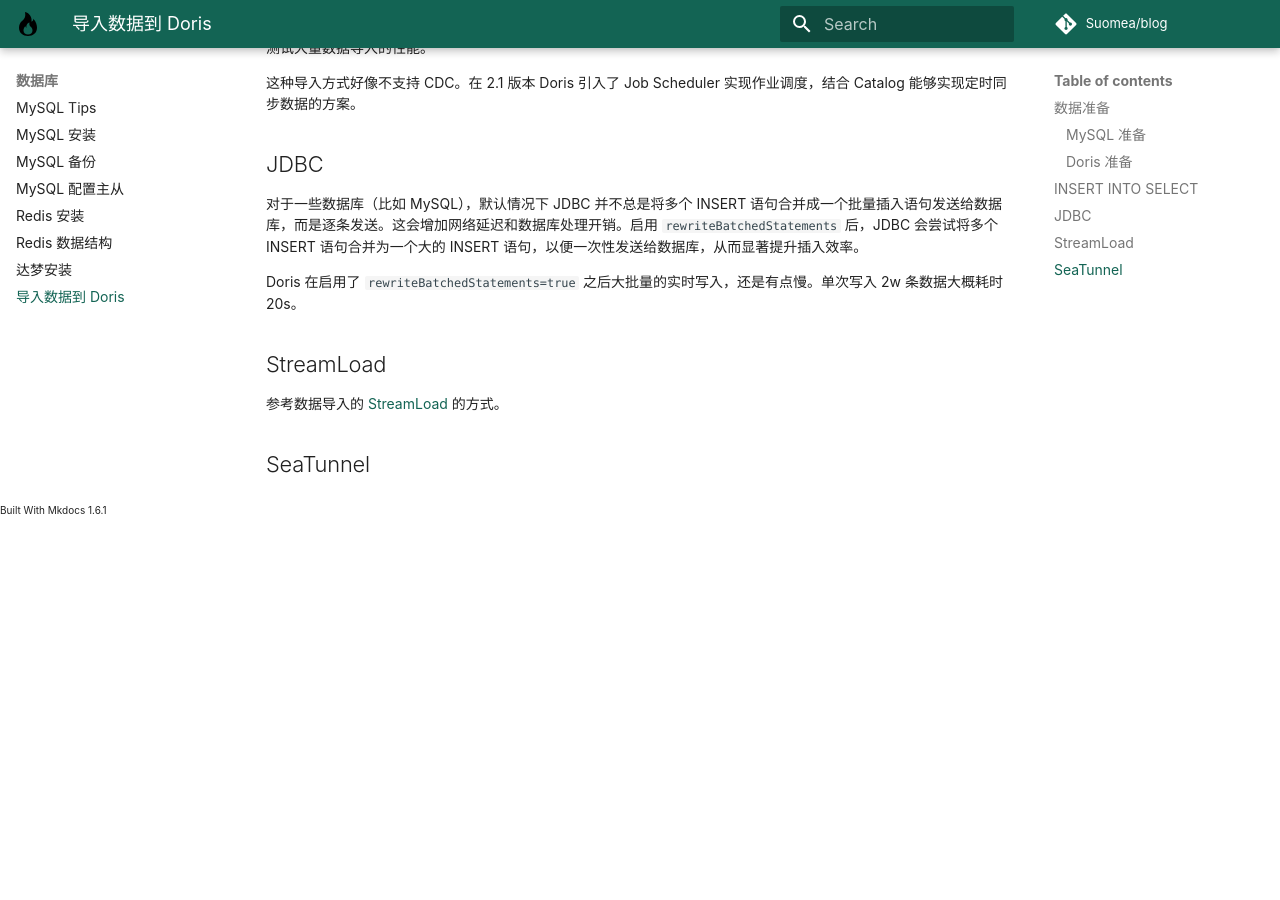
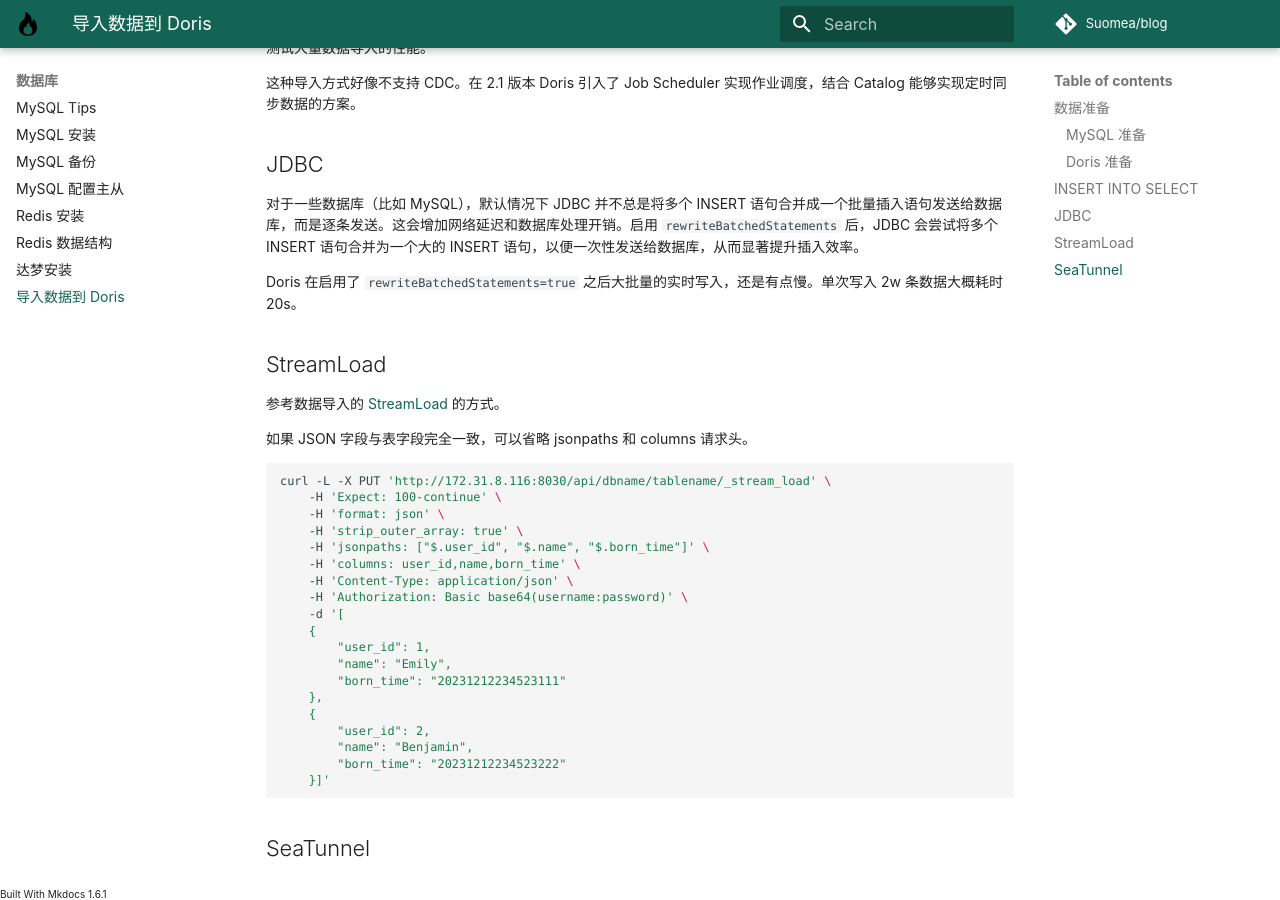
Before and after one commit to Suomea/blog, an MkDocs documentation site: the page built from docs/Doris/导入数据到 Doris.md, in a window 1280 px wide and 900 px high, scrolled down 2661 px. Built offline with MkDocs 1.6.1 and Material for MkDocs 9.7.7, drawn with Linux system fonts in a browser that asks for light colours; some web fonts are replaced; comment, search, counter and statistics services are not loaded; before the commit the page ends 3177 px from its top, so only the background shows below that.

Commit message:
更新 Kafka 和 Doris 笔记。

````diff
--- a/docs/Doris/导入数据到 Doris.md
+++ b/docs/Doris/导入数据到 Doris.md
@@ -147,4 +147,28 @@
 
 ## StreamLoad
 参考数据导入的 [StreamLoad](https://doris.apache.org/zh-CN/docs/2.0/data-operate/import/stream-load-manual) 的方式。
+
+如果 JSON 字段与表字段完全一致，可以省略 jsonpaths 和 columns 请求头。
+
+```shell
+curl -L -X PUT 'http://172.31.8.116:8030/api/dbname/tablename/_stream_load' \
+	-H 'Expect: 100-continue' \
+	-H 'format: json' \
+	-H 'strip_outer_array: true' \
+	-H 'jsonpaths: ["$.user_id", "$.name", "$.born_time"]' \
+	-H 'columns: user_id,name,born_time' \
+	-H 'Content-Type: application/json' \
+	-H 'Authorization: Basic base64(username:password)' \
+	-d '[
+    {
+        "user_id": 1,
+        "name": "Emily",
+        "born_time": "20231212234523111"
+    },
+    {
+        "user_id": 2,
+        "name": "Benjamin",
+        "born_time": "20231212234523222"
+    }]'
+```
 ## SeaTunnel
````
Also changed, not shown: docs/Doris/Doris 接入 Kafka 的数据.md (added, +58 -0 lines), docs/Kafka/Kafka 主题与分区.md (deleted, +0 -1 lines), docs/Kafka/Kafka 消费者.md (added, +24 -0 lines), docs/LocalFile/Picture/Kafka-ConsumerGroup.png (added), 1 other file.
